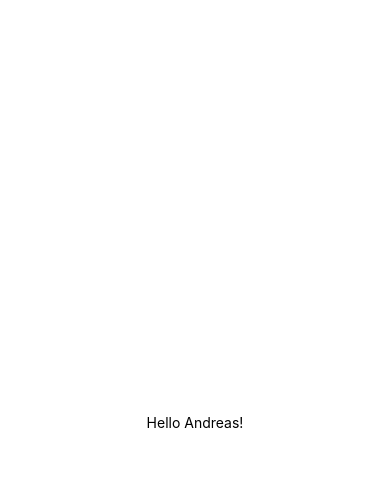
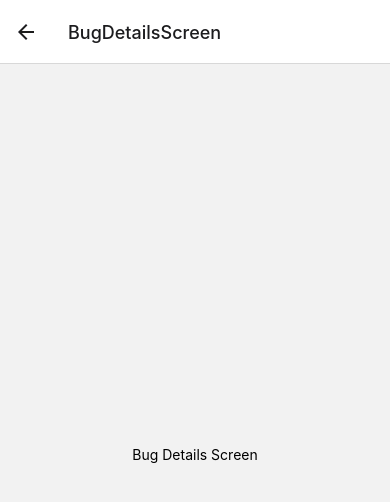
Before and after one commit to andreas-assehn/bug-tracker, a React Native app in the folder client/: screen /BugDetailsScreen in a window 390 px wide. Shown: the top 502 px of the page. Built offline with nearby package versions, Linux system fonts and the light colour scheme.

Commit message:
Starting on API calls

```diff
--- a/client/App.tsx
+++ b/client/App.tsx
@@ -1,18 +1,34 @@
+// @ts-nocheck
 import React from 'react';
 import { StatusBar } from 'expo-status-bar';
-import { StyleSheet, Text, View } from 'react-native';
+import { StyleSheet, Text, View, Button } from 'react-native';
 import { NavigationContainer } from '@react-navigation/native';
 import { createNativeStackNavigator } from '@react-navigation/native-stack';
+import HomeScreen from './components/HomeScreen';
+import BugDetailsScreen from './components/BugDetailsScreen';
+import AddBug from './components/AddBug';
+
+
+const Stack = createNativeStackNavigator();
 
 export default function App() {
+
   return (
-    <View style={styles.container}>
-      <Text>Hello Andreas!</Text>
-      <StatusBar style="auto" />
-    </View>
+    <NavigationContainer>
+      <Stack.Navigator initialRouteName='HomeScreen'>
+        <Stack.Screen name='All bugs' component={HomeScreen} options={({ navigation }) => ({
+          headerRight: () => (
+            <Button title='+' onPress={() => navigation.navigate('AddBug')} />
+          )
+        })} />
+        <Stack.Screen name='AddBug' component={AddBug}/>
+        <Stack.Screen name='BugDetailsScreen' component={BugDetailsScreen} />
+      </Stack.Navigator>
+    </NavigationContainer>
   );
 }
 
+// REMEMBER CSS
 const styles = StyleSheet.create({
   container: {
     flex: 1,
--- /dev/null
+++ b/client/components/AddBug.tsx
@@ -0,0 +1,11 @@
+// @ts-nocheck
+import { StyleSheet, Text, View, Button } from 'react-native';
+
+
+export default function AddBug() {
+  return (
+    <View style={{ flex: 1, alignItems: 'center', justifyContent: 'center' }}>
+      <Text>Add Bug</Text>
+    </View>
+  )
+}
--- /dev/null
+++ b/client/components/Bug.tsx
@@ -0,0 +1,8 @@
+// @ts-nocheck
+import { StyleSheet, Text, View } from 'react-native';
+
+export default function Bug() {
+  return (
+    <View>Bug</View>
+  )
+}
--- /dev/null
+++ b/client/components/BugDetailsScreen.tsx
@@ -0,0 +1,11 @@
+// @ts-nocheck
+import { StyleSheet, Text, View, Button } from 'react-native';
+
+
+export default function BugDetailsScreen() {
+  return (
+    <View style={{ flex: 1, alignItems: 'center', justifyContent: 'center' }}>
+      <Text>Bug Details Screen</Text>
+    </View>
+  )
+}
--- /dev/null
+++ b/client/components/BugList.tsx
@@ -0,0 +1,11 @@
+// @ts-nocheck
+import Bug from './Bug';
+import { StyleSheet, Text, View } from 'react-native';
+
+export default function BugList({bugs}) {
+  return (
+    <View>
+      {bugs.map(bug => <Bug key={bug._id} bug={bug}></Bug>)}
+    </View>
+  )
+}
--- /dev/null
+++ b/client/components/HomeScreen.tsx
@@ -0,0 +1,16 @@
+// @ts-nocheck
+import { useState } from 'react';
+import { StyleSheet, Text, View } from 'react-native';
+import BugList from './BugList';
+
+export default function HomeScreen() {
+
+  const [bugs, setBugs] = useState([]);
+
+
+  return (
+    <View>
+      <BugList bugs={bugs}></BugList>
+    </View>
+  )
+}
```
